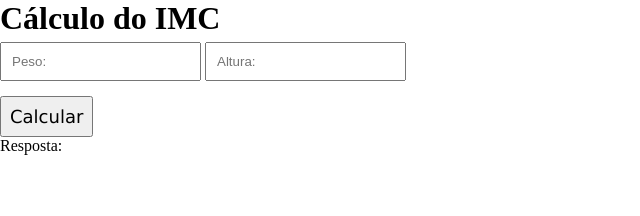
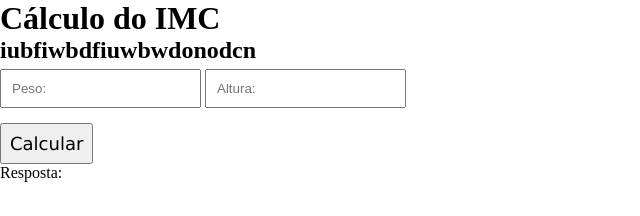
Before and after one commit to AnaPenna/Aula-imc, a plain HTML site: page index.html in a window 1280 px wide. Shown: the whole page, without its empty margins (0-640 px from the left). Drawn offline with Linux system fonts and the light colour scheme.

Commit message:
Update index.html

```diff
--- a/index.html
+++ b/index.html
@@ -11,6 +11,7 @@
 </head>
 <body>
     <h1>Cálculo do IMC</h1>
+    <h2>iubfiwbdfiuwbwdonodcn</h2>
     <div id="caixas">
         <input type="number" id="edtpeso" placeholder="Peso: ">
         <input type="number" id="edtaltura" placeholder="Altura: ">
```
